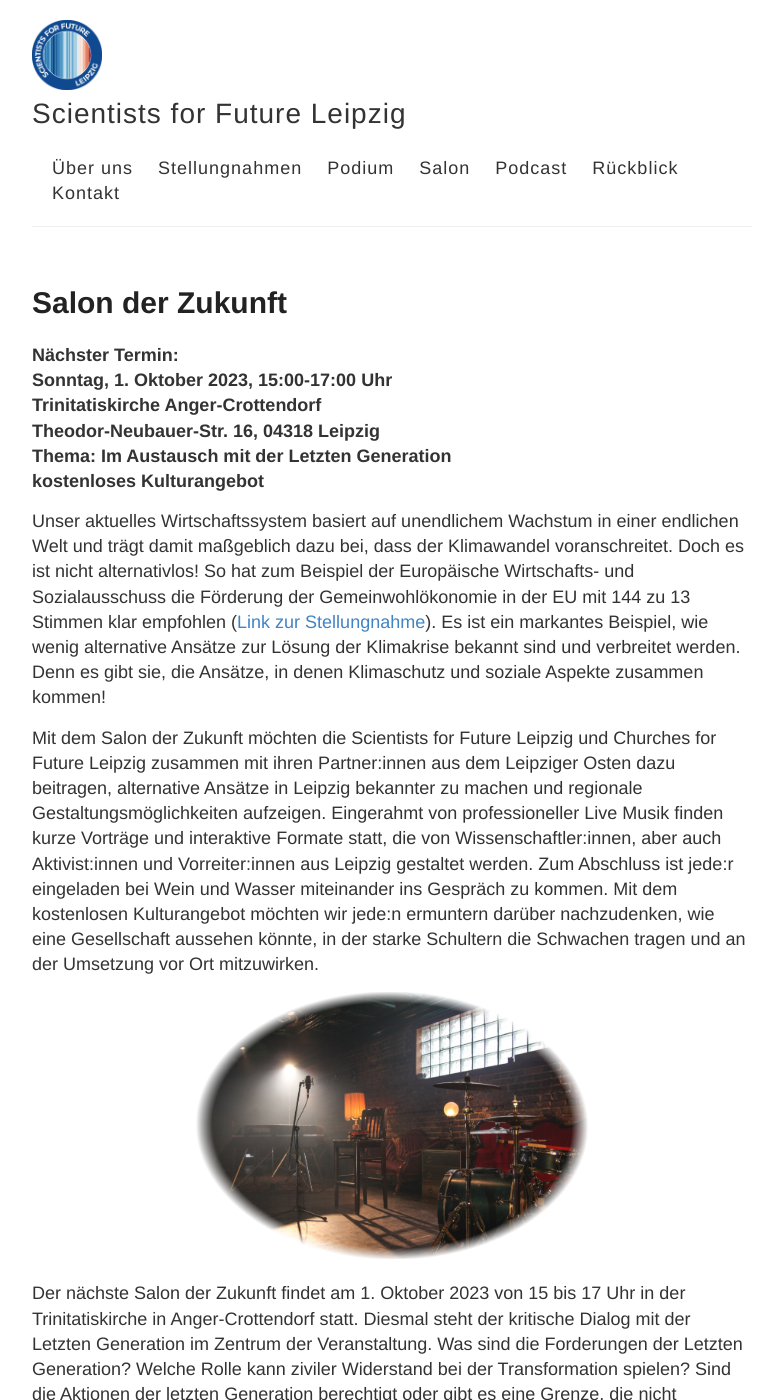
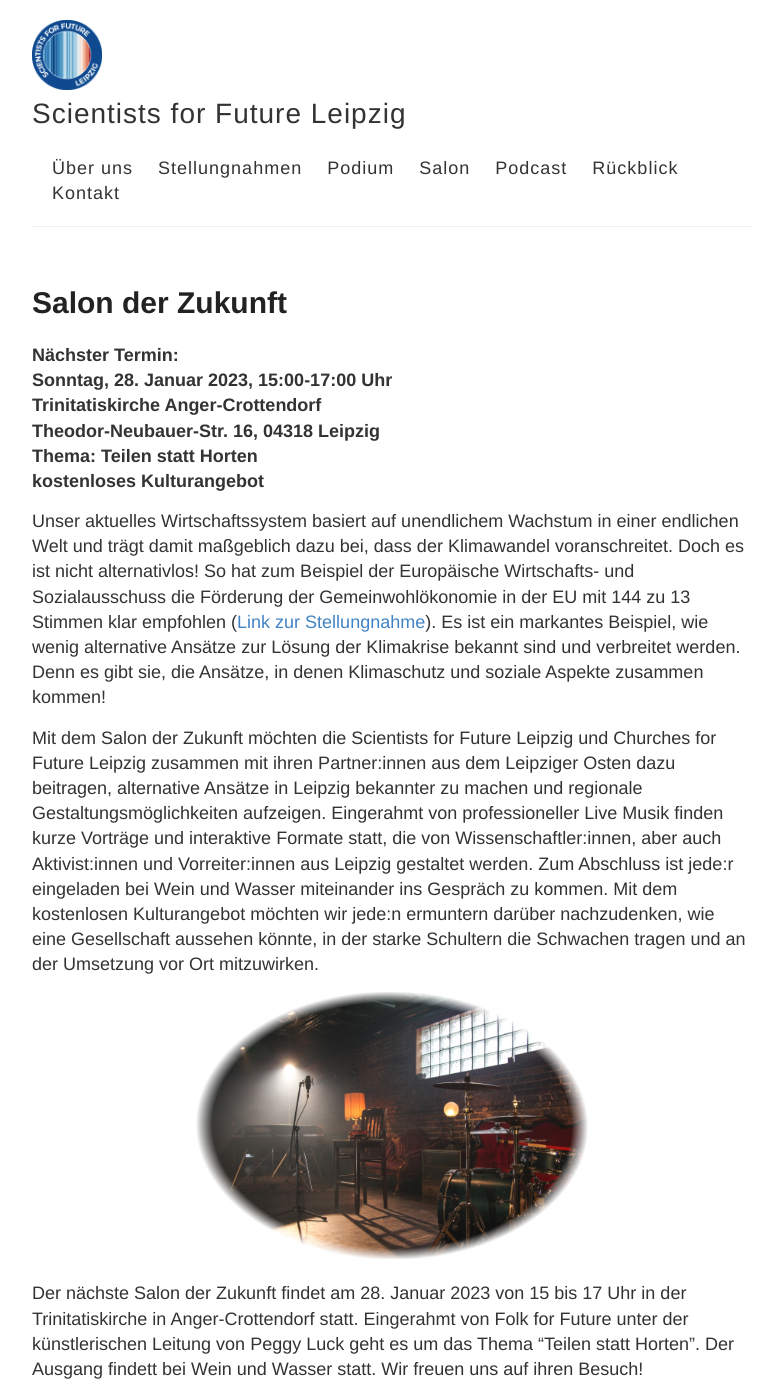
Before and after one commit to s4f-leipzig/s4f-leipzig.github.io, a Jekyll site: the page built from salon.md, in a window 1280 px wide and 1400 px high. Shown: the whole window, without its empty margins (248-1024 px from the left). Built offline with Jekyll 4.4.1, drawn with Linux system fonts in a browser that asks for light colours; some of the changed text lies outside the part shown.

Commit message:
Update salon.md

```diff
--- a/salon.md
+++ b/salon.md
@@ -5,10 +5,10 @@
 ---
 
 <b>Nächster Termin:<br>
-Sonntag, 1. Oktober 2023, 15:00-17:00 Uhr<br>
+Sonntag, 28. Januar 2023, 15:00-17:00 Uhr<br>
 Trinitatiskirche Anger-Crottendorf<br>
 Theodor-Neubauer-Str. 16, 04318 Leipzig<br>
-Thema: Im Austausch mit der Letzten Generation<br>
+Thema: Teilen statt Horten<br>
 kostenloses Kulturangebot
 </b>
 
@@ -24,7 +24,7 @@
 </p>
 
 
-Der nächste Salon der Zukunft findet am 1. Oktober 2023 von 15 bis 17 Uhr in der Trinitatiskirche in Anger-Crottendorf statt. Diesmal steht der kritische Dialog mit der Letzten Generation im Zentrum der Veranstaltung. Was sind die Forderungen der Letzten Generation? Welche Rolle kann ziviler Widerstand bei der Transformation spielen? Sind die Aktionen der letzten Generation berechtigt oder gibt es eine Grenze, die nicht überschritten werden sollte? Darüber wollen wir miteinander ins Gespräch kommen. Musikalisch wird die Veranstaltung durch die Band Nickos Tsiolchas and Friends eingerahmt werden. Wir freuen uns auf ihren Besuch!
+Der nächste Salon der Zukunft findet am 28. Januar 2023 von 15 bis 17 Uhr in der Trinitatiskirche in Anger-Crottendorf statt. Eingerahmt von Folk for Future unter der künstlerischen Leitung von Peggy Luck geht es um das Thema "Teilen statt Horten". Der Ausgang findett bei Wein und Wasser statt. Wir freuen uns auf ihren Besuch!
 
 Falls sie per e-Mail auf den nächsten Salon der Zukunft regelmäßig hingewiesen werden möchten kontaktieren Sie uns unter: s&#x61;lo&#110;d&#101;rzuku&#110;ft<img src="/images/symbol-add.png" height="10px" alt="&#x40;" style="margin:0px +1px -1px +1px;border-style:none;">post&#101;o.d&#101; Es gibt einen barrierefreien Zugang für Rollstuhlfahrer zu den Veranstaltungsräumen in der Trinitatiskirche Anger-Crottendorf.
 
@@ -42,11 +42,4 @@
 <a href="https://www.ostwache.org/" target="blank"><img height="100px" src="/images/Logo_Ostwache.png"></a>&nbsp;&nbsp;&nbsp;&nbsp;&nbsp;&nbsp;&nbsp;&nbsp;&nbsp;
 <a href="https://s4f-leipzig.de/" target="blank"><img height="100px" src="/images/s4f_logo_leipzig.png"></a>
 </p>
-
-<hr>
-
-<h3 id="Finanzing"><b>Wir bedanken uns beim simul+Mitmachfond für die finanzielle Unterstützung für 2023</b></h3>
-<p align="center">
-<a href="https://www.simulplusmitmachfonds.de/de/index.html" target="blank"><img width="600" src="/images/2022-11-21-Simul+Mitmachfond.jpg"></a>
-
 </p>
```
